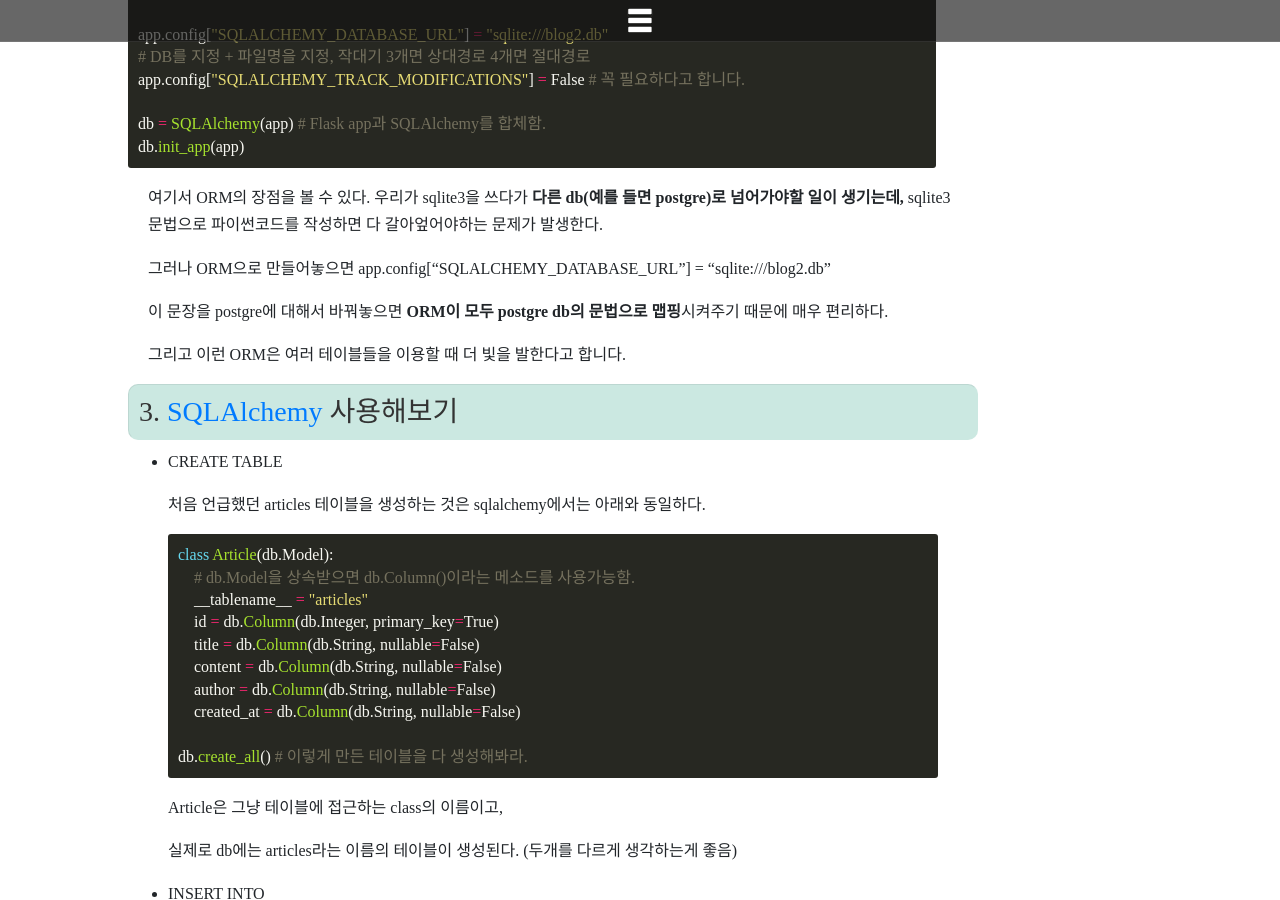
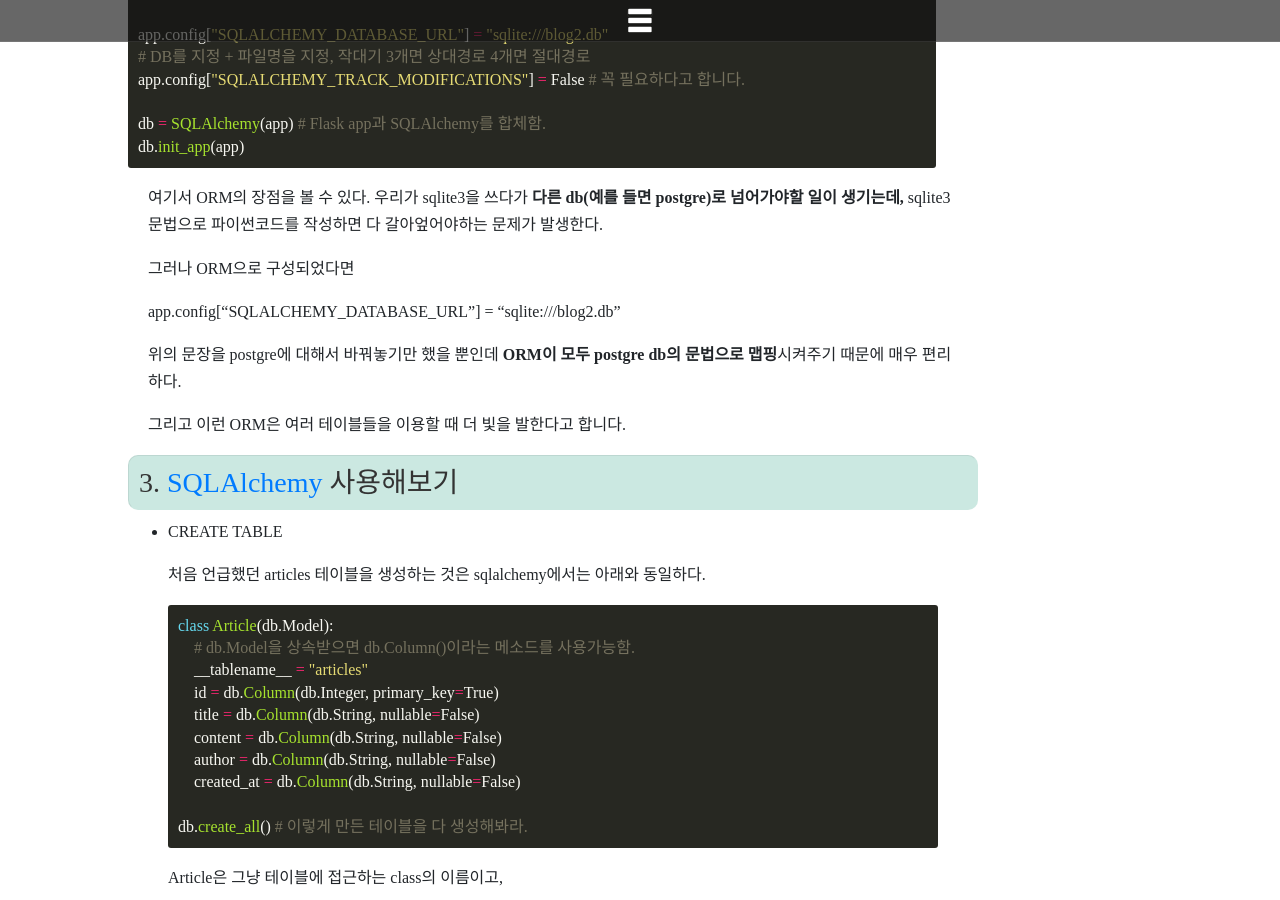
Before and after one commit to DongChanS/DongChanS.github.io, a Jekyll site: the page built from _posts/2019-02-07-28.md, in a window 1280 px wide and 900 px high, scrolled down 3008 px. Built offline with Jekyll 4.4.1, drawn with Linux system fonts in a browser that asks for light colours; nearby versions of some CDN libraries; some web fonts are replaced; comment, search, counter and statistics services are not loaded; some of the changed text lies outside the part shown.

Commit message:
Update 2019-02-07-28.md

````diff
--- a/_posts/2019-02-07-28.md
+++ b/_posts/2019-02-07-28.md
@@ -90,6 +90,7 @@
 ```
 
 이런 식으로 delete메서드를 만들게 되면, **sqlite라이브러리의 connect의 힘을 빌리지 않고도 데이터가 스스로 소멸될 수 있게 되는 것이다.**
+물론 이것 이외에도 무수한 메서드가 있고, orm의 장점은 엄청 많다.
 
 ### 2. SQLAlchemy
 
@@ -135,9 +136,11 @@
 
 여기서 ORM의 장점을 볼 수 있다. 우리가 sqlite3을 쓰다가 **다른 db(예를 들면 postgre)로 넘어가야할 일이 생기는데,** sqlite3문법으로 파이썬코드를 작성하면 다 갈아엎어야하는 문제가 발생한다.
 
-그러나 ORM으로 만들어놓으면 app.config["SQLALCHEMY_DATABASE_URL"] = "sqlite:///blog2.db"
+그러나 ORM으로 구성되었다면
 
-이 문장을 postgre에 대해서 바꿔놓으면 **ORM이 모두 postgre db의 문법으로 맵핑**시켜주기 때문에 매우 편리하다.
+app.config["SQLALCHEMY_DATABASE_URL"] = "sqlite:///blog2.db"
+
+위의 문장을 postgre에 대해서 바꿔놓기만 했을 뿐인데 **ORM이 모두 postgre db의 문법으로 맵핑**시켜주기 때문에 매우 편리하다.
 
 그리고 이런 ORM은 여러 테이블들을 이용할 때 더 빛을 발한다고 합니다.
 
````
